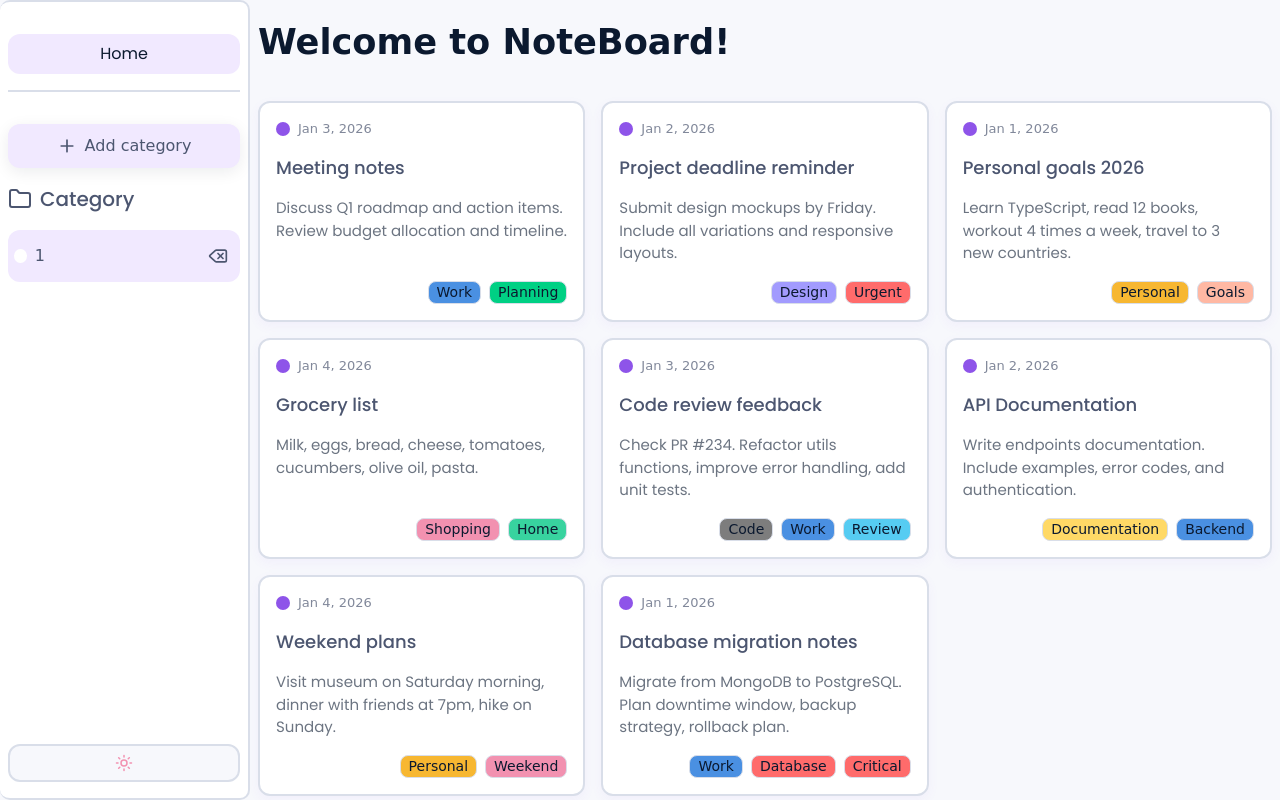
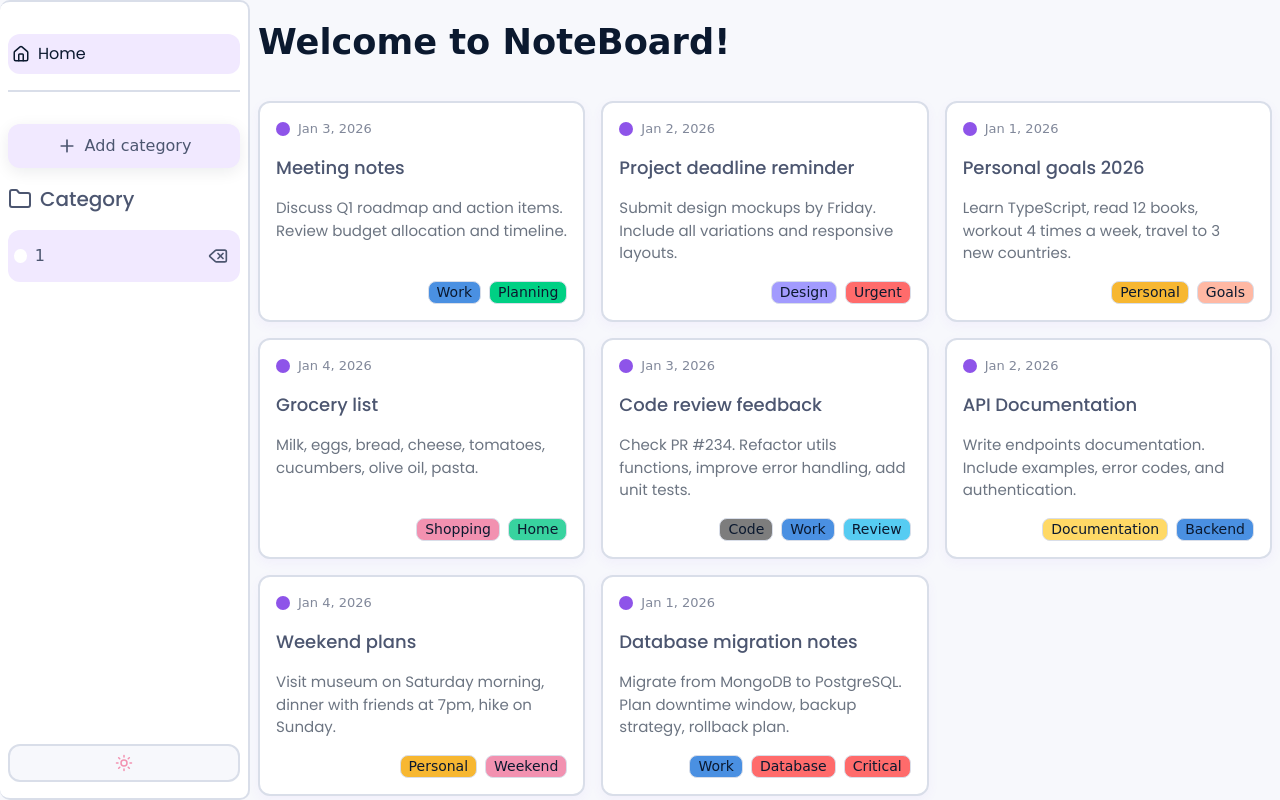
Before and after one commit to LuckyFoxCode/note-board, a website built with Vite: page index.html in a window 1280 px wide. Built offline with nearby package versions, Linux system fonts and the light colour scheme; a web font is replaced by a local one.

Commit message:
refactor: add icon to home button in sidebar

```diff
--- a/src/assets/icons/index.ts
+++ b/src/assets/icons/index.ts
@@ -1,5 +1,6 @@
 import addSvg from './add.svg?raw';
 import folderSvg from './folder.svg?raw';
+import homeSvg from './home.svg?raw';
 import moonSvg from './moon.svg?raw';
 import removeSvg from './remove.svg?raw';
 import sunSvg from './sun.svg?raw';
@@ -7,6 +8,7 @@ import sunSvg from './sun.svg?raw';
 export const icons = {
   addIcon: addSvg,
   folderIcon: folderSvg,
+  homeIcon: homeSvg,
   moonIcon: moonSvg,
   removeIcon: removeSvg,
   sunIcon: sunSvg,
--- a/src/styles/layout.css
+++ b/src/styles/layout.css
@@ -19,6 +19,9 @@
 }
 
 .nb-sidebar__wrapper-btn_home {
+  display: flex;
+  align-items: center;
+  gap: 0.5rem;
   padding: 0.5rem 0.25rem;
   border-radius: var(--radius);
   background-color: var(--sidebar-active-bg);
--- a/src/ui/sidebar.ts
+++ b/src/ui/sidebar.ts
@@ -6,6 +6,9 @@ export function renderSidebar(): {
   sidebar: HTMLElement;
   themeBtn: HTMLButtonElement;
 } {
+  const homeIcon = createSvgIcon(icons.homeIcon, 'icon-home');
+  const sunIcon = createSvgIcon(icons.sunIcon, 'icon-sun');
+
   const sidebar = document.createElement('aside');
   sidebar.classList.add('nb-sidebar');
   sidebar.dataset.role = 'navigation';
@@ -19,16 +22,18 @@ export function renderSidebar(): {
   btnHome.classList.add('nb-sidebar__wrapper-btn_home');
   btnHome.type = 'button';
   btnHome.dataset.action = 'all-notes';
-  btnHome.textContent = 'Home';
+
+  const btnTitle = document.createElement('span');
+  btnTitle.textContent = 'Home';
 
   const categories = createCategory();
-  const sunIcon = createSvgIcon(icons.sunIcon, 'icon-sun');
 
   const themeBtn = document.createElement('button');
   themeBtn.classList.add('nb-theme-btn');
   themeBtn.type = 'button';
 
   wrapper.append(btnHome);
+  btnHome.append(homeIcon, btnTitle);
   themeBtn.append(sunIcon);
   sidebar.append(wrapper, categories, themeBtn);
 
```
Also changed, not shown: src/assets/icons/home.svg (added).
